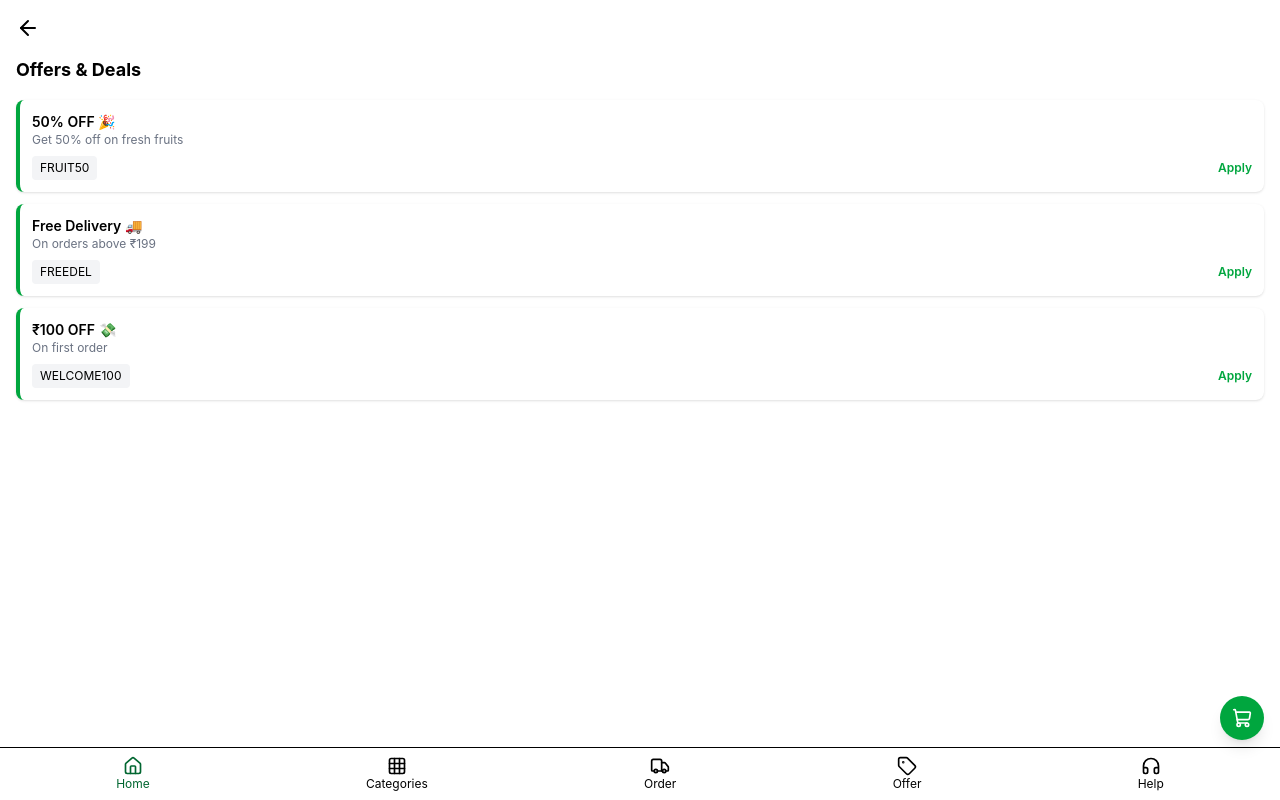
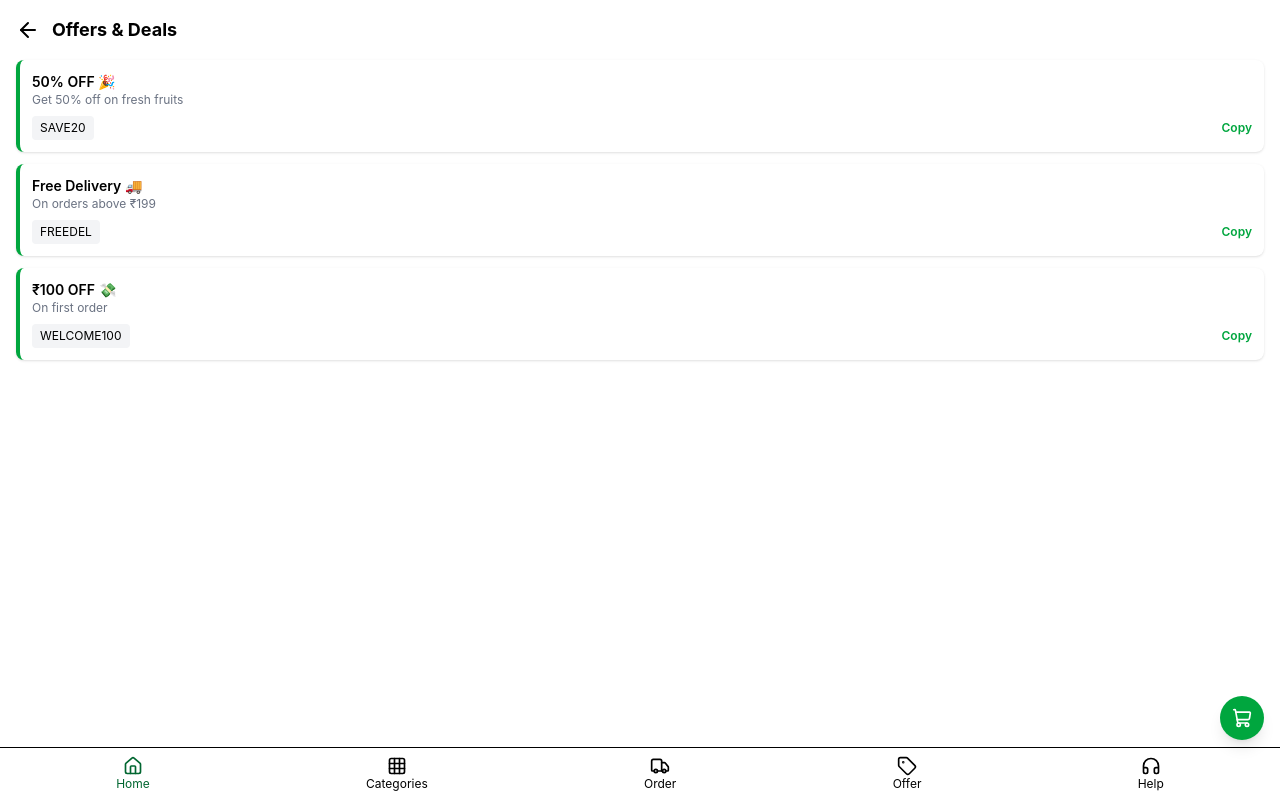
Before and after one commit to pritamkumar2080/loocals-app, a React (Vite) app: page /offer in a window 1280 px wide. Built offline with nearby package versions, Linux system fonts and the light colour scheme; no server answers.

Commit message:
fix offer

```diff
--- a/src/pages/Checkout.jsx
+++ b/src/pages/Checkout.jsx
@@ -53,18 +53,30 @@ const Checkout = () => {
   // APPLY COUPON
  const applyCoupon = () => {
 
-    if (coupon.toUpperCase() === "SAVE20") {
+  const coupons = {
+    SAVE20: 20,
+    FREEDEL: 40,
+    WELCOME100: 100,
+  };
 
-      setDiscount(20);
+  const upperCoupon = coupon.toUpperCase();
+
+  if (coupons[upperCoupon]) {
+
+    setDiscount(coupons[upperCoupon]);
+
     setMessage("✅ Coupon Applied");
 
   } else {
 
     setDiscount(0);
+
     setMessage("❌ Invalid Coupon");
 
   }
+
 };
+
 
   return (
     <div className="bg-gray-100 min-h-screen pb-40">
--- a/src/pages/Offer.jsx
+++ b/src/pages/Offer.jsx
@@ -1,12 +1,12 @@
 import BackHeader from "../components/BackHeader";
-import React from "react";
+import React, { useState } from "react";
 
 const offers = [
   {
     id: 1,
     title: "50% OFF 🎉",
     desc: "Get 50% off on fresh fruits",
-    code: "FRUIT50",
+    code: "SAVE20",
   },
   {
     id: 2,
@@ -23,20 +23,39 @@ const offers = [
 ];
 
 const Offer = () => {
+
+  // 🔥 COPIED STATE
+  const [copiedId, setCopiedId] = useState(null);
+
+  // 🔥 COPY FUNCTION
+  const handleCopy = (code, id) => {
+
+    navigator.clipboard.writeText(code);
+
+    setCopiedId(id);
+
+    // AUTO RESET
+    setTimeout(() => {
+      setCopiedId(null);
+    }, 2000);
+
+  };
+
   return (
     <div className="p-4 pb-20">
-      <BackHeader title="" />
 
-      <h2 className="text-lg font-bold mb-4">
-        Offers & Deals
-      </h2>
+      <BackHeader title="Offers & Deals" />
+
 
       <div className="space-y-3">
+
         {offers.map((offer) => (
+
           <div
             key={offer.id}
             className="bg-white p-3 rounded-lg shadow-sm border-l-4 border-green-600"
           >
+
             <p className="font-semibold text-sm">
               {offer.title}
             </p>
@@ -46,16 +65,29 @@ const Offer = () => {
             </p>
 
             <div className="mt-2 flex justify-between items-center">
+
               <span className="text-xs bg-gray-100 px-2 py-1 rounded">
                 {offer.code}
               </span>
 
-              <button className="text-green-600 text-xs font-semibold">
-                Apply
+              {/* COPY BUTTON */}
+              <button
+                onClick={() =>
+                  handleCopy(offer.code, offer.id)
+                }
+                className="text-green-600 text-xs font-semibold"
+              >
+                {copiedId === offer.id
+                  ? "Copied"
+                  : "Copy"}
               </button>
+
             </div>
+
           </div>
+
         ))}
+
       </div>
 
     </div>
```
Lines whose indentation alone changed are shown as unchanged.
